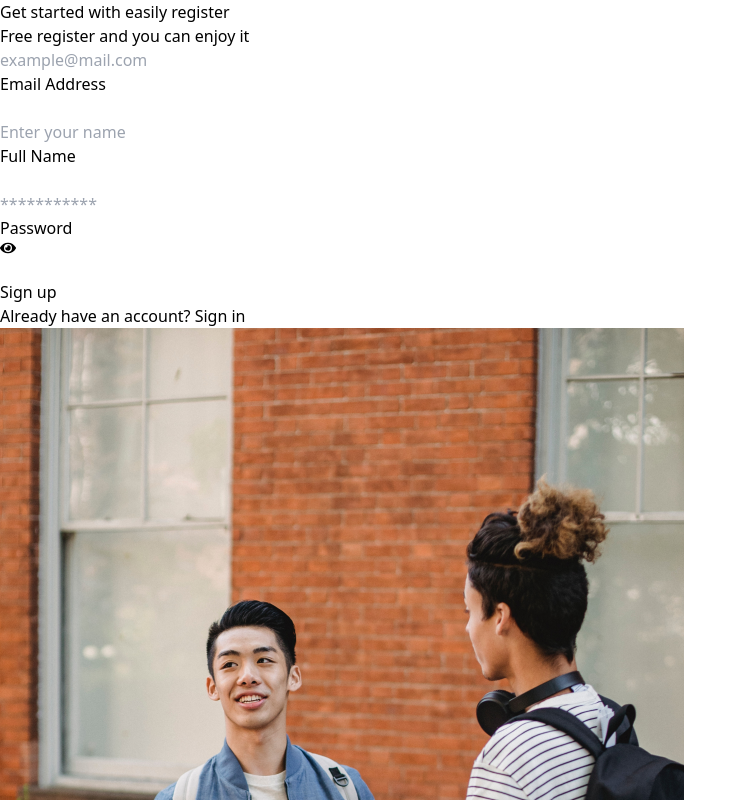
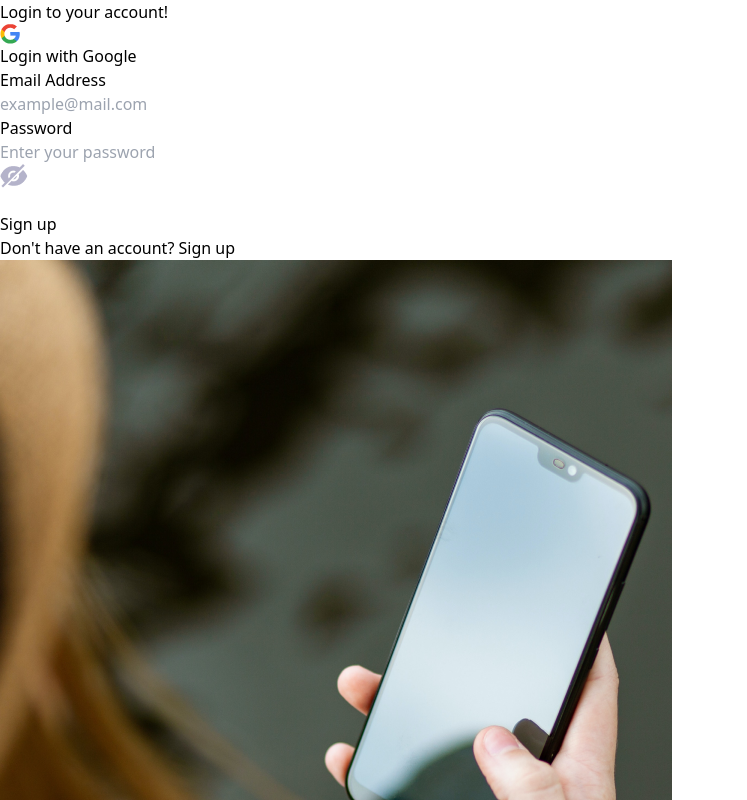
Before and after one commit to SahariorRidoy/chatting-application, a React (Vite) app: page /login in a window 1280 px wide. Shown: the top 800 px of the page, without its empty margins (0-747 px from the left). Built offline with nearby package versions, Linux system fonts and the light colour scheme.

Commit message:
Added Route with element type routing

```diff
--- a/package.json
+++ b/package.json
@@ -5,6 +5,7 @@
   "type": "module",
   "scripts": {
     "dev": "vite",
+    "node":"true",
     "build": "vite build",
     "lint": "eslint .",
     "preview": "vite preview"
@@ -12,7 +13,8 @@
   "dependencies": {
     "react": "^18.3.1",
     "react-dom": "^18.3.1",
-    "react-icons": "^5.3.0"
+    "react-icons": "^5.3.0",
+    "react-router-dom": "^7.0.1"
   },
   "devDependencies": {
     "@eslint/js": "^9.13.0",
--- a/src/App.jsx
+++ b/src/App.jsx
@@ -1,15 +1,36 @@
+import "./App.css";
+import Home from "./components/Home";
+import Login from "./components/Login";
+import Registration from "./components/Registration";
+import {
+  createRoutesFromElements,
+  createBrowserRouter,
+  Route,
+  RouterProvider,
+} from "react-router-dom";
 
-import './App.css'
-import Login from './components/Login'
-import Registration from './components/Registration'
+const router = createBrowserRouter(createRoutesFromElements(<Route>
+  <Route
+      path="/"
+      element={<Home />}
+      />
+  <Route
+  path="/" element={<Registration></Registration>}
+  />
+  <Route
+   path="/registration" element={<Registration></Registration>}
+  />
+  <Route
+   path="/login" element={<Login></Login>}
+  />
+</Route>));
+
 function App() {
-
   return (
     <>
-    <Registration></Registration>
-    <Login/>
+      <RouterProvider router={router} />
     </>
-  )
+  );
 }
 
-export default App
+export default App;
--- /dev/null
+++ b/src/components/Home.jsx
@@ -0,0 +1,20 @@
+
+import { NavLink } from 'react-router-dom';
+
+const Home = () => {
+    return (
+        <div>
+            <h1 className='text-center text-3xl my-32'>This is Home</h1>
+
+            <div className='text-center'>
+            <NavLink to='/registration' className='bg-slate-700 font-semibold text-white mx-auto px-6 py-4 rounded-xl hover:bg-slate-400 mb mr-6'>Registration</NavLink>
+            <NavLink to='/login' className='bg-slate-700  font-semibold text-white mx-auto px-6 py-4 rounded-xl hover:bg-slate-400 '>Login</NavLink>
+
+            </div>
+
+
+        </div>
+    );
+};
+
+export default Home;
--- a/src/components/Login.jsx
+++ b/src/components/Login.jsx
@@ -1,6 +1,7 @@
 import bannerImg from '../assets/banner2.png';
 import googleImg from '../assets/google.png'
 import eyes from '../assets/eyes.png'
+import { Link } from 'react-router-dom';
 const Login = () => {
     return (
         <div className="flex">
@@ -21,7 +22,7 @@ const Login = () => {
             </div>
             <br />
             <button className=" mt-12 btn bg-[#5F35F5] text-xl rounded-full text-white py-5 px-[85px] mb-9 hover:opacity-70" type="submit">Sign up</button>
-            <p className="text-sm text-[#03014C] ml-6 mb-24">Don't have an account? <span className="text-[#EA6C00] font-bold"><a href="">Sign up</a></span></p>
+            <p className="text-sm text-[#03014C] ml-6 mb-24">Don't have an account? <span className="text-[#EA6C00] font-bold"><Link to='/registration'>Sign up</Link></span></p>
         </form>
       </div>
       <div className="w-1/2">
--- a/src/components/Registration.jsx
+++ b/src/components/Registration.jsx
@@ -1,6 +1,7 @@
 import { useState } from "react";
 import bannerImg from "../assets/banner.png";
 import { FaEye, FaEyeSlash } from "react-icons/fa";
+import { Link } from "react-router-dom";
 const Registration = () => {
   const [email, setEmail] = useState("");
   const [name, setName] = useState("");
@@ -109,12 +110,12 @@ const Registration = () => {
             {showPassword ? (
               <FaEyeSlash
                 onClick={handleShowPassword}
-                className="absolute text-xl left-64 top-7 cursor-pointer"
+                className="absolute text-xl left-60 top-7 cursor-pointer"
               />
             ) : (
               <FaEye
                 onClick={handleShowPassword}
-                className="absolute text-xl left-64 top-7 cursor-pointer"
+                className="absolute text-xl left-60 top-7 cursor-pointer"
               />
             )}
             <p className="absolute left-3 text-orange-600">{passwordError}</p>
@@ -129,7 +130,7 @@ const Registration = () => {
           <p className="text-sm text-[#03014C] ml-10 mb-24">
             Already have an account?{" "}
             <span className="text-[#EA6C00] font-bold">
-              <a href="">Sign in</a>
+              <Link to='/login'>Sign in</Link>
             </span>
           </p>
         </form>
```
Also changed, not shown: 1 other file (tests, documents, lock files or other folders).
